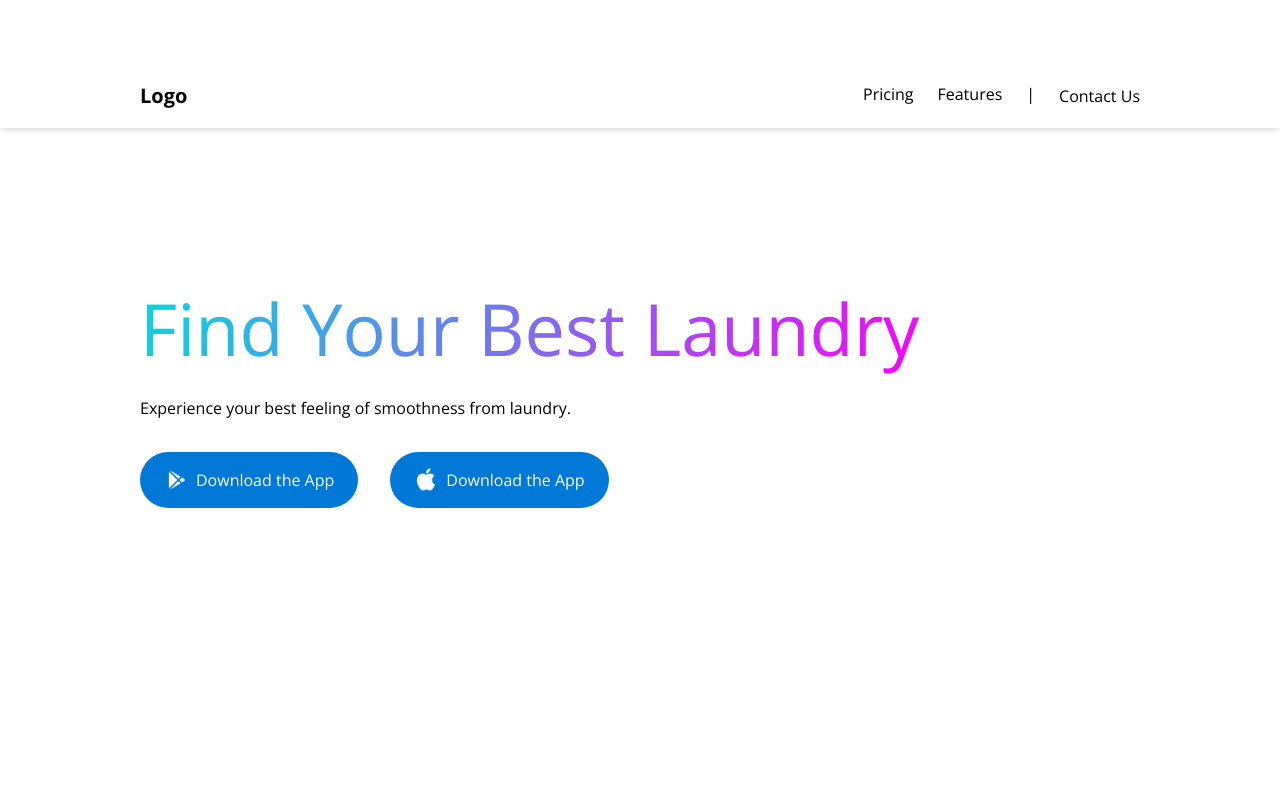
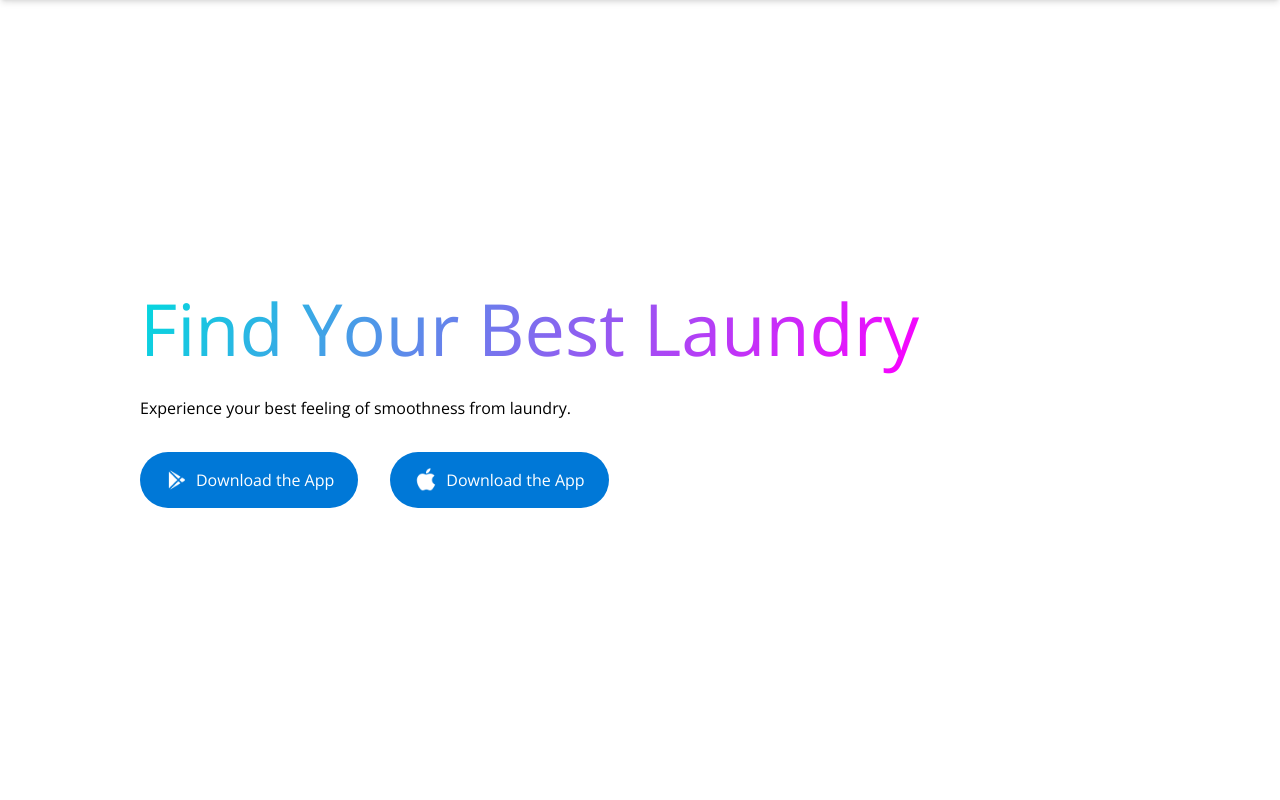
Before and after one commit to rijalislamir/portfolio-laundry, a Vue app: page / in a window 1280 px wide. Shown: the top 800 px of the page. Built offline with nearby package versions, Linux system fonts and the light colour scheme.

Commit message:
fix navbar transition

```diff
--- a/src/components/Navbar.vue
+++ b/src/components/Navbar.vue
@@ -2,8 +2,8 @@
   <header>
     <nav
       :class="
-        'bg-white fixed w-full flex items-center justify-center h-16 shadow-md transition-all -translate-y-full' +
-        (showNavbar && ' translate-y-full')
+        'bg-white fixed w-full flex items-center justify-center h-16 shadow-md transition-all' +
+        (showNavbar ? ' -translate-y-full' : '')
       "
     >
       <div class="flex justify-between w-full max-w-[1000px]">
```
